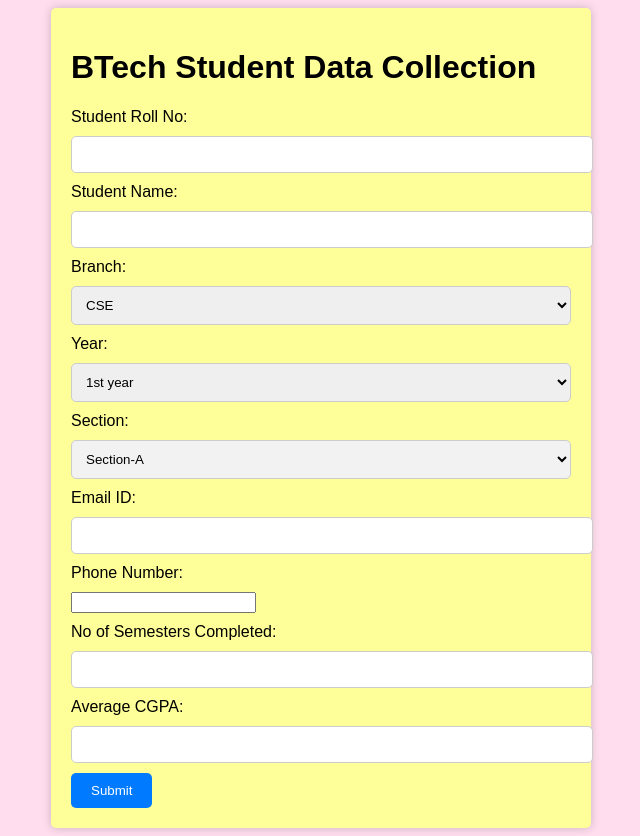
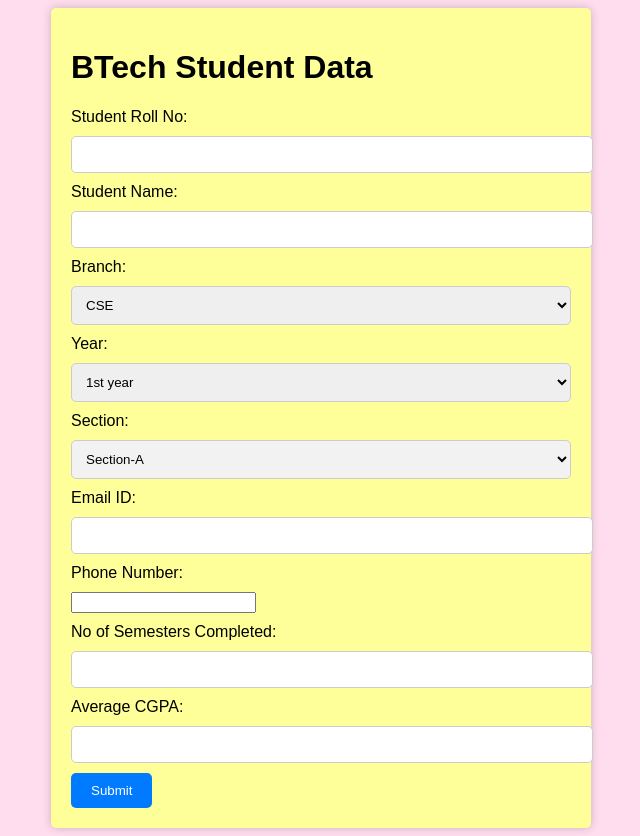
Before and after one commit to Satish0Kumar/NANO-SITE1, a plain HTML site: page index.html in a window 1280 px wide. Shown: the whole page, without its empty margins (319-959 px from the left). Drawn offline with Linux system fonts and the light colour scheme.

Commit message:
index.html updated

```diff
--- a/index.html
+++ b/index.html
@@ -63,7 +63,7 @@
 </head>
 <body>
     <div class="container">
-        <h1>BTech Student Data Collection</h1>
+        <h1>BTech Student Data </h1>
         <form id="studentForm">
             <label for="rollNo">Student Roll No:</label>
             <input type="text" id="rollNo" required>
```
